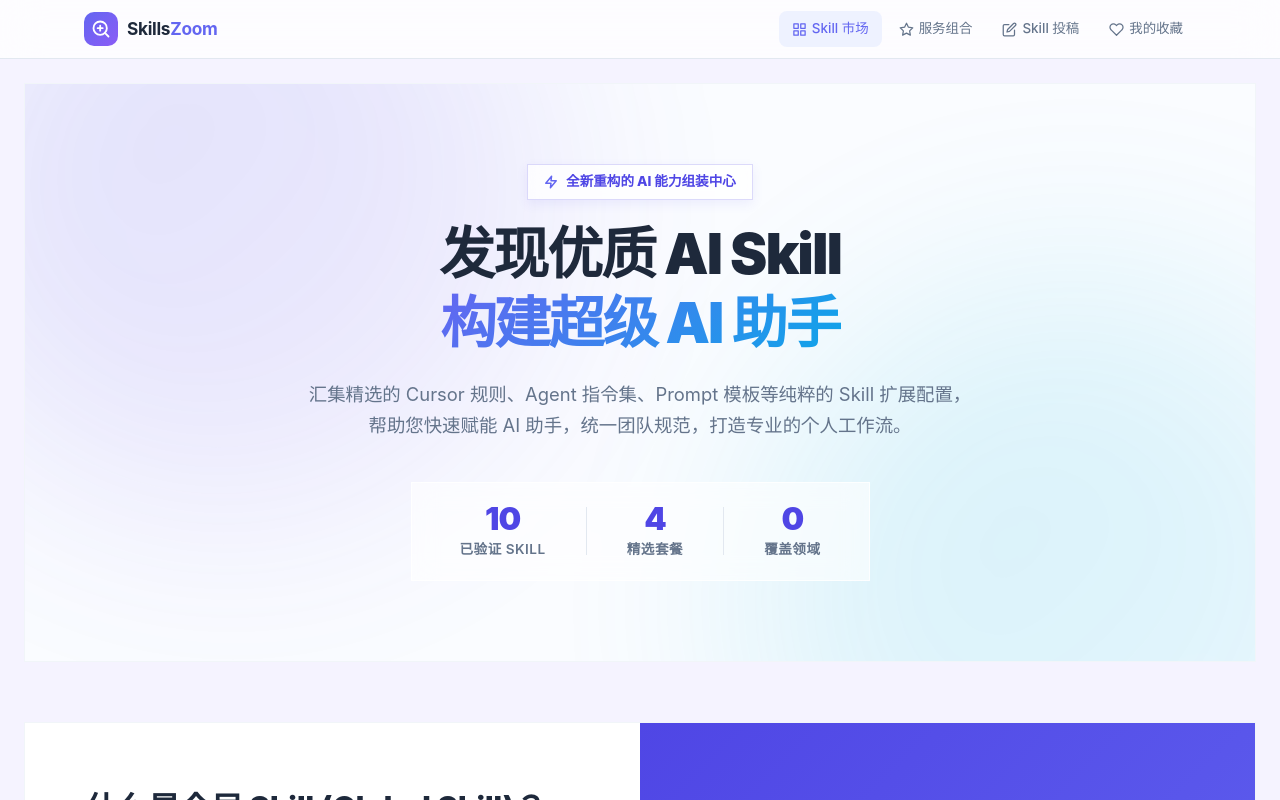
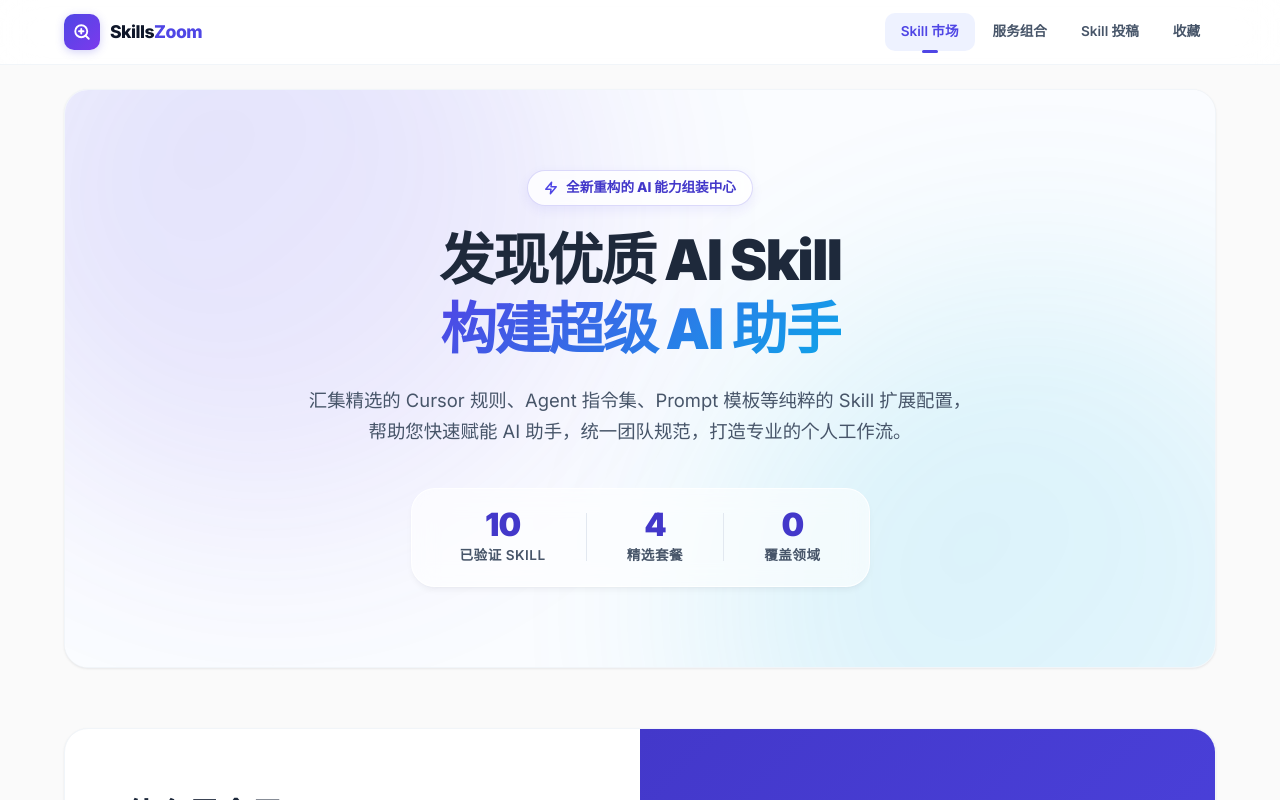
Before and after one commit to duguBoss/skills-zoom, a Vue app: page / in a window 1280 px wide. Shown: the top 800 px of the page. Built offline with nearby package versions, Linux system fonts and the light colour scheme.

Commit message:
fix: overflow-x horizontal scrolling issue and optimize mobile nav

```diff
--- a/src/assets/main.css
+++ b/src/assets/main.css
@@ -1,40 +1,68 @@
+@import url('https://fonts.googleapis.com/css2?family=Inter:wght@400;500;600;700;800;900&family=Noto+Sans+SC:wght@400;500;600;700;900&display=swap');
+
 :root {
-  --c-bg: #f5f3ff;
-  --c-bg-alt: #ede9fe;
+  /* Core palette - cool professional */
+  --c-bg: #fafafa;
+  --c-bg-elevated: #ffffff;
   --c-surface: #ffffff;
-  --c-surface-hover: #f8f7ff;
-  --c-primary: #6366f1;
-  --c-primary-dark: #4f46e5;
-  --c-primary-light: #a5b4fc;
+  --c-surface-hover: #f8fafc;
+
+  /* Primary - refined indigo */
+  --c-primary: #4f46e5;
+  --c-primary-dark: #4338ca;
+  --c-primary-light: #818cf8;
   --c-primary-bg: #eef2ff;
-  --c-accent: #06b6d4;
-  --c-accent-bg: #ecfeff;
+  --c-primary-bg-soft: rgba(79, 70, 229, 0.06);
+
+  /* Text */
+  --c-text: #0f172a;
+  --c-text-primary: #1e293b;
+  --c-text-secondary: #475569;
+  --c-text-muted: #94a3b8;
+  --c-text-placeholder: #cbd5e1;
+
+  /* Borders */
+  --c-border: #e2e8f0;
+  --c-border-light: #f1f5f9;
+  --c-border-hover: #cbd5e1;
+
+  /* Semantic colors */
   --c-amber: #f59e0b;
   --c-amber-bg: #fffbeb;
   --c-emerald: #10b981;
   --c-emerald-bg: #ecfdf5;
   --c-rose: #f43f5e;
   --c-rose-bg: #fff1f2;
-  --c-text: #1e293b;
-  --c-text-secondary: #64748b;
-  --c-text-muted: #94a3b8;
-  --c-border: #e2e8f0;
-  --c-border-light: #f1f5f9;
-  --c-shadow-sm: 0 1px 2px rgba(0,0,0,0.04);
-  --c-shadow: 0 1px 3px rgba(0,0,0,0.06), 0 1px 2px rgba(0,0,0,0.03);
-  --c-shadow-md: 0 4px 16px rgba(0,0,0,0.07);
-  --c-shadow-lg: 0 12px 40px rgba(0,0,0,0.09);
-  --c-shadow-xl: 0 20px 60px rgba(0,0,0,0.12);
-  --radius: 10px;
-  --radius-md: 14px;
-  --radius-lg: 18px;
-  --radius-xl: 24px;
-  --radius-full: 9999px;
-  --transition: 0.22s cubic-bezier(0.4, 0, 0.2, 1);
-  --transition-slow: 0.35s cubic-bezier(0.4, 0, 0.2, 1);
-  --font: 'Inter', -apple-system, BlinkMacSystemFont, 'SF Pro Display', 'Segoe UI',
-    'PingFang SC', 'Hiragino Sans GB', 'Microsoft YaHei', 'Helvetica Neue',
-    Helvetica, Arial, sans-serif;
+  --c-cyan: #06b6d4;
+  --c-cyan-bg: #ecfeff;
+
+  /* Shadows - softer, more layered */
+  --shadow-xs: 0 1px 2px rgba(15, 23, 42, 0.04);
+  --shadow-sm: 0 1px 3px rgba(15, 23, 42, 0.05), 0 1px 2px rgba(15, 23, 42, 0.03);
+  --shadow-md: 0 4px 6px -1px rgba(15, 23, 42, 0.05), 0 2px 4px -2px rgba(15, 23, 42, 0.04);
+  --shadow-lg: 0 10px 15px -3px rgba(15, 23, 42, 0.07), 0 4px 6px -4px rgba(15, 23, 42, 0.04);
+  --shadow-xl: 0 20px 25px -5px rgba(15, 23, 42, 0.08), 0 8px 10px -6px rgba(15, 23, 42, 0.03);
+  --shadow-glow: 0 0 0 3px rgba(79, 70, 229, 0.12);
+
+  /* Radius */
+  --r-sm: 6px;
+  --r-md: 10px;
+  --r-lg: 14px;
+  --r-xl: 18px;
+  --r-2xl: 24px;
+  --r-full: 9999px;
+
+  /* Transitions */
+  --t-fast: 0.15s cubic-bezier(0.4, 0, 0.2, 1);
+  --t-base: 0.2s cubic-bezier(0.4, 0, 0.2, 1);
+  --t-slow: 0.35s cubic-bezier(0.4, 0, 0.2, 1);
+
+  /* Font */
+  --font: 'Inter', 'Noto Sans SC', -apple-system, BlinkMacSystemFont, 'SF Pro Display', 'Segoe UI', 'PingFang SC', 'Microsoft YaHei', sans-serif;
+
+  /* Layout */
+  --max-w: 1200px;
+  --header-h: 64px;
 }
 
 *,
@@ -48,6 +76,9 @@
 html {
   font-size: 16px;
   -webkit-text-size-adjust: 100%;
+  scroll-behavior: smooth;
+  overflow-x: hidden;
+  width: 100%;
 }
 
 body {
@@ -58,10 +89,7 @@ body {
   -moz-osx-font-smoothing: grayscale;
   line-height: 1.6;
   overflow-x: hidden;
-  background-image:
-    radial-gradient(ellipse 80% 50% at 50% -10%, rgba(99,102,241,0.08), transparent),
-    radial-gradient(ellipse 60% 40% at 90% 80%, rgba(6,182,212,0.05), transparent);
-  background-attachment: fixed;
+  width: 100%;
 }
 
 a {
@@ -74,15 +102,22 @@ button {
   cursor: pointer;
   border: none;
   background: none;
+  outline: none;
 }
 
-input, textarea {
+input, textarea, select {
   font-family: inherit;
+  outline: none;
+}
+
+img {
+  max-width: 100%;
+  display: block;
 }
 
 ::-webkit-scrollbar {
-  width: 5px;
-  height: 5px;
+  width: 6px;
+  height: 6px;
 }
 ::-webkit-scrollbar-track {
   background: transparent;
--- a/src/components/AppHeader.vue
+++ b/src/components/AppHeader.vue
@@ -1,6 +1,6 @@
 <script setup lang="ts">
 import { useRoute, useRouter } from 'vue-router'
-import { ref, computed } from 'vue'
+import { ref } from 'vue'
 import { useFavoritesStore } from '@/stores/favorites'
 
 const route = useRoute()
@@ -9,13 +9,13 @@ const favoritesStore = useFavoritesStore()
 const showMobile = ref(false)
 
 const navItems = [
-  { path: '/', label: 'Skill 市场', icon: 'M3 3h7v7H3zM14 3h7v7h-7zM14 14h7v7h-7zM3 14h7v7H3z' },
-  { path: '/bundles', label: '服务组合', icon: 'M12 2l3.09 6.26L22 9.27l-5 4.87 1.18 6.88L12 17.77l-6.18 3.25L7 14.14 2 9.27l6.91-1.01L12 2z' },
-  { path: '/submit', label: 'Skill 投稿', icon: 'M11 4H4a2 2 0 00-2 2v14a2 2 0 002 2h14a2 2 0 002-2v-7M18.5 2.5a2.121 2.121 0 013 3L12 15l-4 1 1-4 9.5-9.5z' },
-  { path: '/favorites', label: '我的收藏', count: () => favoritesStore.favoritesCount, icon: 'M20.84 4.61a5.5 5.5 0 00-7.78 0L12 5.67l-1.06-1.06a5.5 5.5 0 00-7.78 7.78l1.06 1.06L12 21.23l7.78-7.78 1.06-1.06a5.5 5.5 0 000-7.78z' },
+  { path: '/', label: 'Skill 市场' },
+  { path: '/bundles', label: '服务组合' },
+  { path: '/submit', label: 'Skill 投稿' },
+  { path: '/favorites', label: '收藏', count: () => favoritesStore.favoritesCount },
 ]
 
-const isActive = (path: string) => {
+function isActive(path: string) {
   if (path === '/') return route.path === '/'
   return route.path.startsWith(path)
 }
@@ -31,7 +31,7 @@ function go(path: string) {
     <div class="header-inner">
       <router-link to="/" class="logo" @click="showMobile = false">
         <div class="logo-mark">
-          <svg width="20" height="20" viewBox="0 0 24 24" fill="none" stroke="currentColor" stroke-width="2.2" stroke-linecap="round" stroke-linejoin="round">
+          <svg width="18" height="18" viewBox="0 0 24 24" fill="none" stroke="currentColor" stroke-width="2.5" stroke-linecap="round" stroke-linejoin="round">
             <circle cx="11" cy="11" r="8"/>
             <line x1="21" y1="21" x2="16.65" y2="16.65"/>
             <line x1="11" y1="8" x2="11" y2="14"/>
@@ -48,11 +48,9 @@ function go(path: string) {
           :to="item.path"
           :class="['nav-link', { active: isActive(item.path) }]"
         >
-          <svg width="15" height="15" viewBox="0 0 24 24" fill="none" stroke="currentColor" stroke-width="2" stroke-linecap="round" stroke-linejoin="round">
-            <path :d="item.icon" />
-          </svg>
-          {{ item.label }}
-          <span v-if="item.count && item.count() > 0" class="badge">{{ item.count() }}</span>
+          <span class="nav-label">{{ item.label }}</span>
+          <span v-if="item.count && item.count() > 0" class="nav-badge">{{ item.count() }}</span>
+          <span v-if="isActive(item.path)" class="nav-indicator"></span>
         </router-link>
       </nav>
 
@@ -63,7 +61,7 @@ function go(path: string) {
       </button>
     </div>
 
-    <transition name="slide">
+    <transition name="mobile">
       <div v-if="showMobile" class="mobile-nav">
         <div
           v-for="item in navItems"
@@ -71,11 +69,8 @@ function go(path: string) {
           :class="['mobile-link', { active: isActive(item.path) }]"
           @click="go(item.path)"
         >
-          <svg width="16" height="16" viewBox="0 0 24 24" fill="none" stroke="currentColor" stroke-width="2" stroke-linecap="round" stroke-linejoin="round">
-            <path :d="item.icon" />
-          </svg>
           {{ item.label }}
-          <span v-if="item.count && item.count() > 0" class="badge">{{ item.count() }}</span>
+          <span v-if="item.count && item.count() > 0" class="nav-badge">{{ item.count() }}</span>
         </div>
       </div>
     </transition>
@@ -87,16 +82,16 @@ function go(path: string) {
   position: sticky;
   top: 0;
   z-index: 100;
-  background: rgba(255,255,255,0.78);
+  background: rgba(255, 255, 255, 0.85);
   backdrop-filter: saturate(180%) blur(20px);
   -webkit-backdrop-filter: saturate(180%) blur(20px);
-  border-bottom: 1px solid var(--c-border);
+  border-bottom: 1px solid var(--c-border-light);
 }
 .header-inner {
-  max-width: 1160px;
+  max-width: var(--max-w);
   margin: 0 auto;
   padding: 0 24px;
-  height: 58px;
+  height: var(--header-h);
   display: flex;
   align-items: center;
   justify-content: space-between;
@@ -104,24 +99,25 @@ function go(path: string) {
 .logo {
   display: flex;
   align-items: center;
-  gap: 9px;
+  gap: 10px;
   flex-shrink: 0;
 }
 .logo-mark {
-  width: 34px;
-  height: 34px;
-  border-radius: 10px;
-  background: linear-gradient(135deg, #6366f1, #8b5cf6);
+  width: 36px;
+  height: 36px;
+  border-radius: var(--r-md);
+  background: linear-gradient(135deg, var(--c-primary), #7c3aed);
   display: flex;
   align-items: center;
   justify-content: center;
   color: #fff;
+  box-shadow: 0 2px 8px rgba(79, 70, 229, 0.25);
 }
 .logo-text {
-  font-size: 1.08rem;
-  font-weight: 700;
+  font-size: 1.1rem;
+  font-weight: 800;
   color: var(--c-text);
-  letter-spacing: -0.3px;
+  letter-spacing: -0.5px;
 }
 .logo-accent {
   color: var(--c-primary);
@@ -129,31 +125,42 @@ function go(path: string) {
 .nav {
   display: flex;
   align-items: center;
-  gap: 4px;
+  gap: 2px;
 }
 .nav-link {
+  position: relative;
   display: inline-flex;
   align-items: center;
-  gap: 5px;
-  padding: 7px 13px;
-  border-radius: 8px;
-  font-size: 0.84rem;
-  font-weight: 500;
+  gap: 6px;
+  padding: 8px 16px;
+  border-radius: var(--r-md);
+  font-size: 0.85rem;
+  font-weight: 600;
   color: var(--c-text-secondary);
-  transition: all var(--transition);
+  transition: all var(--t-fast);
 }
 .nav-link:hover {
   color: var(--c-text);
-  background: var(--c-primary-bg);
+  background: var(--c-primary-bg-soft);
 }
 .nav-link.active {
   color: var(--c-primary);
   background: var(--c-primary-bg);
 }
-.badge {
+.nav-indicator {
+  position: absolute;
+  bottom: -2px;
+  left: 50%;
+  transform: translateX(-50%);
+  width: 16px;
+  height: 2.5px;
+  border-radius: 2px;
+  background: var(--c-primary);
+}
+.nav-badge {
   background: var(--c-primary);
   color: #fff;
-  font-size: 0.66rem;
+  font-size: 0.65rem;
   font-weight: 700;
   min-width: 18px;
   height: 18px;
@@ -170,6 +177,11 @@ function go(path: string) {
   flex-direction: column;
   gap: 5px;
   padding: 8px;
+  border-radius: var(--r-sm);
+  transition: background var(--t-fast);
+}
+.menu-btn:hover {
+  background: var(--c-primary-bg-soft);
 }
 .bar {
   display: block;
@@ -177,7 +189,7 @@ function go(path: string) {
   height: 2px;
   background: var(--c-text-secondary);
   border-radius: 2px;
-  transition: all var(--transition);
+  transition: all var(--t-base);
 }
 .bar.open:nth-child(1) {
   transform: translateY(7px) rotate(45deg);
@@ -190,24 +202,31 @@ function go(path: string) {
 }
 
 .mobile-nav {
-  border-top: 1px solid var(--c-border);
+  position: absolute;
+  top: 100%;
+  left: 0;
+  width: 100%;
+  border-bottom: 1px solid var(--c-border-light);
   padding: 8px 24px 16px;
   display: flex;
   flex-direction: column;
   gap: 2px;
-  background: var(--c-surface);
+  background: rgba(255, 255, 255, 0.95);
+  backdrop-filter: blur(20px);
+  -webkit-backdrop-filter: blur(20px);
+  box-shadow: var(--shadow-md);
 }
 .mobile-link {
   display: flex;
   align-items: center;
   gap: 8px;
-  padding: 13px 14px;
-  border-radius: 10px;
+  padding: 13px 16px;
+  border-radius: var(--r-md);
   font-size: 0.95rem;
-  font-weight: 500;
+  font-weight: 600;
   color: var(--c-text-secondary);
   cursor: pointer;
-  transition: all var(--transition);
+  transition: all var(--t-fast);
 }
 .mobile-link:hover,
 .mobile-link.active {
@@ -215,20 +234,20 @@ function go(path: string) {
   background: var(--c-primary-bg);
 }
 
-.slide-enter-active,
-.slide-leave-active {
+.mobile-enter-active,
+.mobile-leave-active {
   transition: all 0.22s ease;
 }
-.slide-enter-from,
-.slide-leave-to {
+.mobile-enter-from,
+.mobile-leave-to {
   opacity: 0;
-  transform: translateY(-8px);
+  transform: translateY(-6px);
 }
 
 @media (max-width: 768px) {
   .header-inner {
-    padding: 0 14px;
-    height: 54px;
+    padding: 0 16px;
+    height: 56px;
   }
   .nav {
     display: none;
@@ -237,7 +256,7 @@ function go(path: string) {
     display: flex;
   }
   .mobile-nav {
-    padding: 6px 14px 14px;
+    padding: 6px 16px 14px;
   }
 }
 </style>
```
